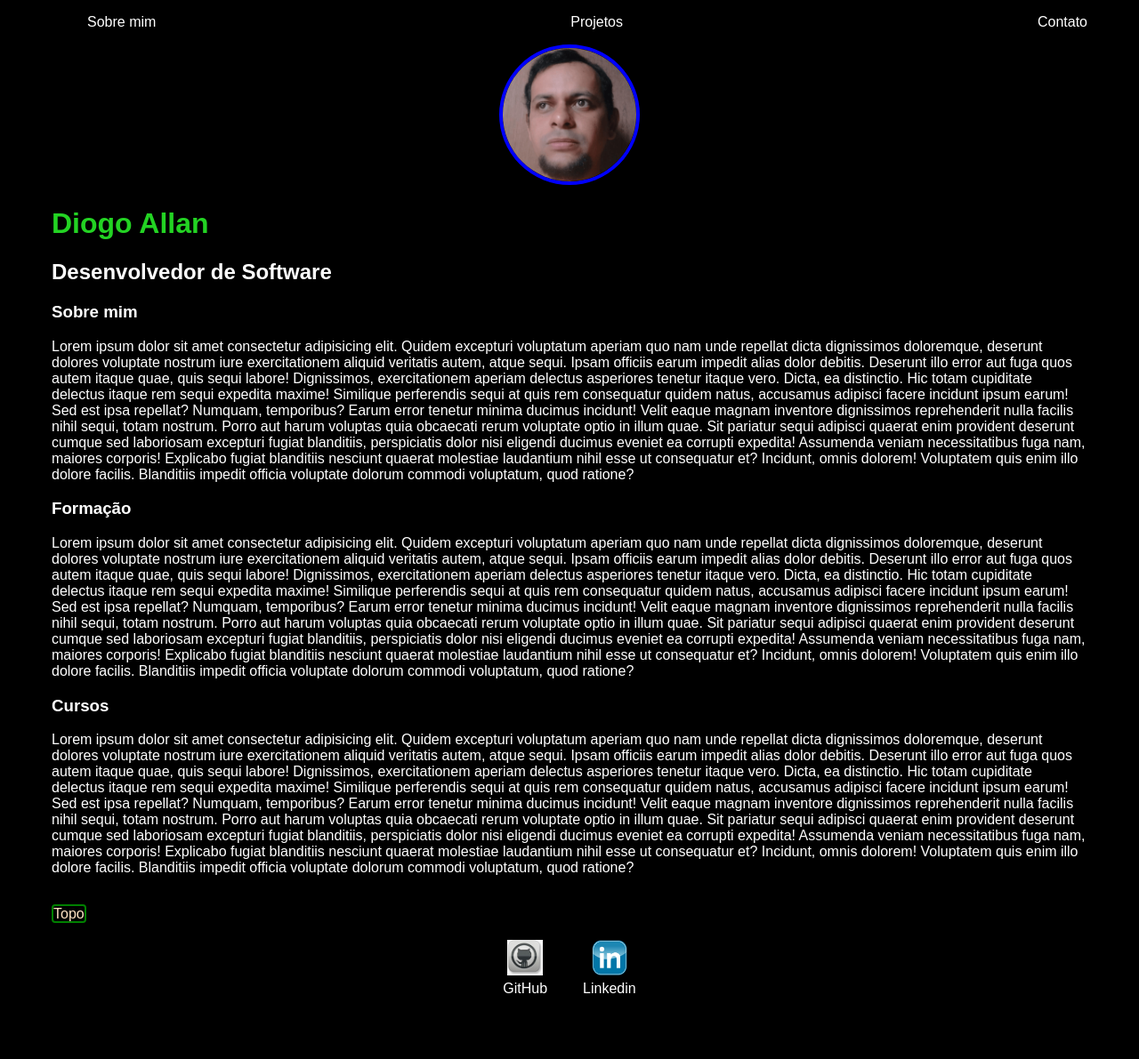
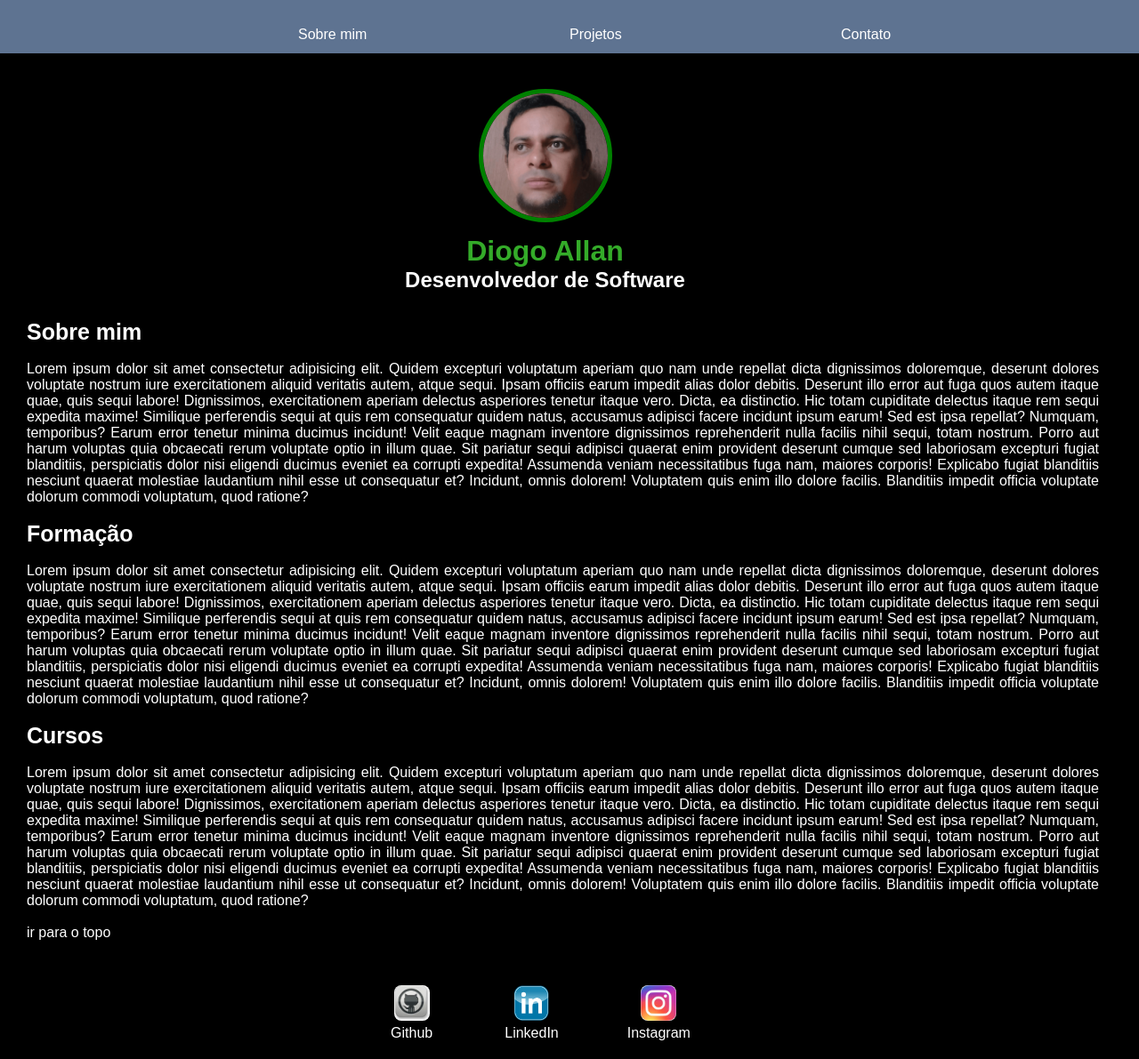
Before and after one commit to diogoallanoficial/pequeno-site, a plain HTML site: page index.html in a window 1280 px wide. Shown: the whole page at 89% size. Before the commit the page ends 1165 px from the top, so only its background shows below. Drawn offline with Linux system fonts and the light colour scheme.

Commit message:
melhorei o css

```diff
--- a/css/style.css
+++ /dev/null
@@ -1,72 +0,0 @@
-body {
-    color: white;
-    background-color: black;
-    font-family: Arial, Helvetica, sans-serif;
-    padding: 0px 50px;
-}
-
-
- /* botões sobre mim, projetos , contatos */
-.container-ul {
-    display: flex;
-    justify-content: space-between;
-    list-style-type: none;
-    align-items: center;
-
-}
-
-a {
-    color: white;
-    text-decoration: none;
-}
-
-nav a:hover {
-    color: greenyellow;
-}
-
-
-/* Titulo (nome) e h2 (titulo) */
-header h1 {
-    color:  rgb(35, 211, 35);
-}
-/* foto inicio */
-header img {
-    width: 150px;
-    height: 150px;
-    border-radius: 50%;
-    border: 4px solid blue;
-    justify-content: center;
-}
-
-.img-div {
- text-align: center;
-}
-
-footer img {
-    width: 40px;
-    height: 40px;
-}
-
-footer {
-    display: flex;
-    justify-content: center;
-}
-
-footer a {
-    margin: 20px;
-    text-align: center;
-}
-
-footer p {
-    margin-top: 2px;
-}
-
-.botao-topo {
-    color: bisque;
-    border: 2px solid green;
-    border-radius: 4px;
-}
-
-.botao-topo:hover {
-    background: rgb(4, 35, 46);
-}
--- /dev/null
+++ b/css/style2.css
@@ -0,0 +1,173 @@
+* {
+    margin: 0;
+    padding: 0;
+    box-sizing: border-box;
+}
+
+body {
+    color: white;
+    background-color: black;
+    font-family: Arial, Helvetica, sans-serif;
+    margin-right: 55px;
+}
+
+.nav-bar {
+    width: 100%;
+    padding: 30px;
+    background-color: rgb(94, 115, 145);
+    display: flex;
+    justify-content: space-evenly;
+    list-style-type: none;
+    position: fixed;
+
+}
+
+a.btn-sobremim {
+    color: white;
+    text-decoration: none;
+    position: fixed;
+}
+
+a.btn-sobremim:hover {
+    color: aquamarine;
+}
+
+a.btn-project {
+    color: white;
+    text-decoration: none;
+    position: fixed;
+}
+
+a.btn-project:hover {
+    color: aquamarine;
+}
+
+a.btn-contact {
+    color: white;
+    text-decoration: none;
+    position: fixed;
+}
+
+a.btn-contact:hover {
+    color: aquamarine;
+}
+
+header img {
+    width: 150px;
+    height: 150px;
+    border-radius: 50%;
+    border: 5px solid green;
+    justify-content: center;
+    margin: 100px
+}
+
+.img-div {
+    text-align: center;
+}
+
+.container-main {
+    color: white;
+    margin: 20px;
+    height: 100%;
+    width: 100%;
+    padding: 10px;
+    font-size: 16px;
+    text-align: justify;
+}
+
+header h1 {
+    color: rgb(52, 171, 41);
+    text-align: center;
+    margin-top: -90px;
+}
+
+h2 {
+    text-align: center;
+}
+
+h3 {
+    font-size: 25px;
+
+}
+/* botao voltar para o topo */
+
+a.btn-top {
+    color: white;
+    text-decoration: none;
+
+}
+
+a.btn-top:hover {
+    color: aquamarine;
+}
+
+footer img {
+    width: 40px;
+    height: 40px;
+}
+
+footer {
+    display: flex;
+    justify-content: center;
+    text-decoration: none;
+}
+
+footer a {
+    margin: 20px;
+    text-align: center;
+}
+
+
+.img-git {
+    border-radius: 8px;
+    margin-right: 10px;
+}
+
+.img-linkd {
+    margin-left: 10px;
+}
+
+.img-insta {
+    margin-left: 2px;
+    border-radius: 8px;
+    text-align: center;
+}
+
+.img-p1 {
+text-align: center;
+text-decoration: none;
+color: #ffffff;
+margin-right: 15px;
+}
+
+.img-p2 {
+    margin-left: 15px;
+    text-align: center;
+    text-decoration: none;
+    color: #ffffff;
+}
+
+.img-p3 {
+    margin-left: 15px;
+    text-align: center;
+    color: #ffffff;
+    text-decoration: none;
+}
+/* botões para os links, Git, Linkd, insta */
+.btn-p1 {
+    margin-top: 1px;
+    margin-left: 10px;
+    padding-right: 20px;
+}
+
+.btn-p2 {
+    margin-top: 1px;
+    margin-left: 31px;
+    padding-right: 20px;
+}
+
+.btn-p3 {
+    margin-top: 1px;
+    margin-left: 22px;
+    padding-right: 20px;
+}
--- a/index.html
+++ b/index.html
@@ -1,28 +1,33 @@
 <!DOCTYPE html>
 <html lang="pt-br">
+
 <head>
     <meta charset="UTF-8">
     <meta name="viewport" content="width=device-width, initial-scale=1.0">
     <title>Portifólio</title>
-    <link rel="stylesheet" href="./css/style.css">
+    <link rel="stylesheet" href="./css/style2.css">
 </head>
+
 <body>
-    <div class="container-body">
-    <nav class="container-position">
-        <ul class="container-ul">
+
+        <nav>
+
+            <ul class="nav-bar">
                 <li>
-                <a class="buttom1" href="./index.html">Sobre mim</a>
+                    <a class="btn-sobremim" href="./index.html">Sobre mim</a>
                 </li>
 
                 <li>
-                <a class="buttom2" href="./project.html">Projetos</a>
+                    <a class="btn-project" href="./project.html">Projetos</a>
                 </li>
 
                 <li>
-                <a class="buttom3" href="./contact.html">Contato</a>
+                    <a class="btn-contact" href="./contact.html">Contato</a>
                 </li>
             </ul>
         </nav>
+
+    <div class="container-body">
         <header>
             <div class="img-div">
                 <img src="./image/minha foto.png" alt="minha foto">
@@ -31,54 +36,97 @@
             <h2>Desenvolvedor de Software</h2>
         </header>
 
-    <main>
+        <main class="container-main">
             <section>
-            <h3>Sobre mim</h3>
+                <h3>Sobre mim</h3><br>
                 <p>
-                Lorem ipsum dolor sit amet consectetur adipisicing elit. Quidem excepturi voluptatum aperiam quo nam unde repellat dicta dignissimos doloremque, deserunt dolores voluptate nostrum iure exercitationem aliquid veritatis autem, atque sequi.
-                Ipsam officiis earum impedit alias dolor debitis. Deserunt illo error aut fuga quos autem itaque quae, quis sequi labore! Dignissimos, exercitationem aperiam delectus asperiores tenetur itaque vero. Dicta, ea distinctio.
-                Hic totam cupiditate delectus itaque rem sequi expedita maxime! Similique perferendis sequi at quis rem consequatur quidem natus, accusamus adipisci facere incidunt ipsum earum! Sed est ipsa repellat? Numquam, temporibus?
-                Earum error tenetur minima ducimus incidunt! Velit eaque magnam inventore dignissimos reprehenderit nulla facilis nihil sequi, totam nostrum. Porro aut harum voluptas quia obcaecati rerum voluptate optio in illum quae.
-                Sit pariatur sequi adipisci quaerat enim provident deserunt cumque sed laboriosam excepturi fugiat blanditiis, perspiciatis dolor nisi eligendi ducimus eveniet ea corrupti expedita! Assumenda veniam necessitatibus fuga nam, maiores corporis!
-                Explicabo fugiat blanditiis nesciunt quaerat molestiae laudantium nihil esse ut consequatur et? Incidunt, omnis dolorem! Voluptatem quis enim illo dolore facilis. Blanditiis impedit officia voluptate dolorum commodi voluptatum, quod ratione?
-            </p>
+                    Lorem ipsum dolor sit amet consectetur adipisicing elit. Quidem excepturi voluptatum aperiam quo nam
+                    unde repellat dicta dignissimos doloremque, deserunt dolores voluptate nostrum iure exercitationem
+                    aliquid veritatis autem, atque sequi.
+                    Ipsam officiis earum impedit alias dolor debitis. Deserunt illo error aut fuga quos autem itaque
+                    quae, quis sequi labore! Dignissimos, exercitationem aperiam delectus asperiores tenetur itaque
+                    vero. Dicta, ea distinctio.
+                    Hic totam cupiditate delectus itaque rem sequi expedita maxime! Similique perferendis sequi at quis
+                    rem consequatur quidem natus, accusamus adipisci facere incidunt ipsum earum! Sed est ipsa repellat?
+                    Numquam, temporibus?
+                    Earum error tenetur minima ducimus incidunt! Velit eaque magnam inventore dignissimos reprehenderit
+                    nulla facilis nihil sequi, totam nostrum. Porro aut harum voluptas quia obcaecati rerum voluptate
+                    optio in illum quae.
+                    Sit pariatur sequi adipisci quaerat enim provident deserunt cumque sed laboriosam excepturi fugiat
+                    blanditiis, perspiciatis dolor nisi eligendi ducimus eveniet ea corrupti expedita! Assumenda veniam
+                    necessitatibus fuga nam, maiores corporis!
+                    Explicabo fugiat blanditiis nesciunt quaerat molestiae laudantium nihil esse ut consequatur et?
+                    Incidunt, omnis dolorem! Voluptatem quis enim illo dolore facilis. Blanditiis impedit officia
+                    voluptate dolorum commodi voluptatum, quod ratione?
+                </p><br>
 
-            <h3>Formação</h3>
+                <h3>Formação</h3><br>
                 <p>
-                Lorem ipsum dolor sit amet consectetur adipisicing elit. Quidem excepturi voluptatum aperiam quo nam unde repellat dicta dignissimos doloremque, deserunt dolores voluptate nostrum iure exercitationem aliquid veritatis autem, atque sequi.
-                Ipsam officiis earum impedit alias dolor debitis. Deserunt illo error aut fuga quos autem itaque quae, quis sequi labore! Dignissimos, exercitationem aperiam delectus asperiores tenetur itaque vero. Dicta, ea distinctio.
-                Hic totam cupiditate delectus itaque rem sequi expedita maxime! Similique perferendis sequi at quis rem consequatur quidem natus, accusamus adipisci facere incidunt ipsum earum! Sed est ipsa repellat? Numquam, temporibus?
-                Earum error tenetur minima ducimus incidunt! Velit eaque magnam inventore dignissimos reprehenderit nulla facilis nihil sequi, totam nostrum. Porro aut harum voluptas quia obcaecati rerum voluptate optio in illum quae.
-                Sit pariatur sequi adipisci quaerat enim provident deserunt cumque sed laboriosam excepturi fugiat blanditiis, perspiciatis dolor nisi eligendi ducimus eveniet ea corrupti expedita! Assumenda veniam necessitatibus fuga nam, maiores corporis!
-                Explicabo fugiat blanditiis nesciunt quaerat molestiae laudantium nihil esse ut consequatur et? Incidunt, omnis dolorem! Voluptatem quis enim illo dolore facilis. Blanditiis impedit officia voluptate dolorum commodi voluptatum, quod ratione?
-            </p>
+                    Lorem ipsum dolor sit amet consectetur adipisicing elit. Quidem excepturi voluptatum aperiam quo nam
+                    unde repellat dicta dignissimos doloremque, deserunt dolores voluptate nostrum iure exercitationem
+                    aliquid veritatis autem, atque sequi.
+                    Ipsam officiis earum impedit alias dolor debitis. Deserunt illo error aut fuga quos autem itaque
+                    quae, quis sequi labore! Dignissimos, exercitationem aperiam delectus asperiores tenetur itaque
+                    vero. Dicta, ea distinctio.
+                    Hic totam cupiditate delectus itaque rem sequi expedita maxime! Similique perferendis sequi at quis
+                    rem consequatur quidem natus, accusamus adipisci facere incidunt ipsum earum! Sed est ipsa repellat?
+                    Numquam, temporibus?
+                    Earum error tenetur minima ducimus incidunt! Velit eaque magnam inventore dignissimos reprehenderit
+                    nulla facilis nihil sequi, totam nostrum. Porro aut harum voluptas quia obcaecati rerum voluptate
+                    optio in illum quae.
+                    Sit pariatur sequi adipisci quaerat enim provident deserunt cumque sed laboriosam excepturi fugiat
+                    blanditiis, perspiciatis dolor nisi eligendi ducimus eveniet ea corrupti expedita! Assumenda veniam
+                    necessitatibus fuga nam, maiores corporis!
+                    Explicabo fugiat blanditiis nesciunt quaerat molestiae laudantium nihil esse ut consequatur et?
+                    Incidunt, omnis dolorem! Voluptatem quis enim illo dolore facilis. Blanditiis impedit officia
+                    voluptate dolorum commodi voluptatum, quod ratione?
+                </p><br>
 
-            <h3>Cursos</h3>
+                <h3>Cursos</h3><br>
                 <p>
-                Lorem ipsum dolor sit amet consectetur adipisicing elit. Quidem excepturi voluptatum aperiam quo nam unde repellat dicta dignissimos doloremque, deserunt dolores voluptate nostrum iure exercitationem aliquid veritatis autem, atque sequi.
-                Ipsam officiis earum impedit alias dolor debitis. Deserunt illo error aut fuga quos autem itaque quae, quis sequi labore! Dignissimos, exercitationem aperiam delectus asperiores tenetur itaque vero. Dicta, ea distinctio.
-                Hic totam cupiditate delectus itaque rem sequi expedita maxime! Similique perferendis sequi at quis rem consequatur quidem natus, accusamus adipisci facere incidunt ipsum earum! Sed est ipsa repellat? Numquam, temporibus?
-                Earum error tenetur minima ducimus incidunt! Velit eaque magnam inventore dignissimos reprehenderit nulla facilis nihil sequi, totam nostrum. Porro aut harum voluptas quia obcaecati rerum voluptate optio in illum quae.
-                Sit pariatur sequi adipisci quaerat enim provident deserunt cumque sed laboriosam excepturi fugiat blanditiis, perspiciatis dolor nisi eligendi ducimus eveniet ea corrupti expedita! Assumenda veniam necessitatibus fuga nam, maiores corporis!
-                Explicabo fugiat blanditiis nesciunt quaerat molestiae laudantium nihil esse ut consequatur et? Incidunt, omnis dolorem! Voluptatem quis enim illo dolore facilis. Blanditiis impedit officia voluptate dolorum commodi voluptatum, quod ratione?
+                    Lorem ipsum dolor sit amet consectetur adipisicing elit. Quidem excepturi voluptatum aperiam quo nam
+                    unde repellat dicta dignissimos doloremque, deserunt dolores voluptate nostrum iure exercitationem
+                    aliquid veritatis autem, atque sequi.
+                    Ipsam officiis earum impedit alias dolor debitis. Deserunt illo error aut fuga quos autem itaque
+                    quae, quis sequi labore! Dignissimos, exercitationem aperiam delectus asperiores tenetur itaque
+                    vero. Dicta, ea distinctio.
+                    Hic totam cupiditate delectus itaque rem sequi expedita maxime! Similique perferendis sequi at quis
+                    rem consequatur quidem natus, accusamus adipisci facere incidunt ipsum earum! Sed est ipsa repellat?
+                    Numquam, temporibus?
+                    Earum error tenetur minima ducimus incidunt! Velit eaque magnam inventore dignissimos reprehenderit
+                    nulla facilis nihil sequi, totam nostrum. Porro aut harum voluptas quia obcaecati rerum voluptate
+                    optio in illum quae.
+                    Sit pariatur sequi adipisci quaerat enim provident deserunt cumque sed laboriosam excepturi fugiat
+                    blanditiis, perspiciatis dolor nisi eligendi ducimus eveniet ea corrupti expedita! Assumenda veniam
+                    necessitatibus fuga nam, maiores corporis!
+                    Explicabo fugiat blanditiis nesciunt quaerat molestiae laudantium nihil esse ut consequatur et?
+                    Incidunt, omnis dolorem! Voluptatem quis enim illo dolore facilis. Blanditiis impedit officia
+                    voluptate dolorum commodi voluptatum, quod ratione?
                 </p>
             </section><br>
-        <a class="botao-topo" href="#">Topo</a>
+
+             <a class="btn-top" href="#">ir para o topo</a>
 
         </main>
 
         <footer>
-        <a href="https://github.com/diogoallanoficial" target="_blank" rel="noopener noreferrer">
-            <img src="./image/gitimg.jfif" alt="github">
-            <p>GitHub</p>
+            <a class="img-p1" href="https://github.com/diogoallanoficial" target="_blank" rel="noopener noreferrer">
+                <img class="img-git" src="./image/gitimg.jfif" alt="github">
+                <p class="btn-p1">Github</p>
             </a>
-        <a href="https://www.linkedin.com/feed/" target="_blank" rel="noopener noreferrer">
-            <img src="./image/linkdln.png" alt="">
-            <p>Linkedin</p>
+            <a class="img-p2" href="https://www.linkedin.com/feed/" target="_blank" rel="noopener noreferrer">
+                <img class="img-linkd" src="./image/linkdln.png" alt="LinkedIn ">
+                <p class="btn-p2">LinkedIn </p>
+            </a>
+
+            <a class="img-p3" href="https://www.linkedin.com/feed/" target="_blank" rel="noopener noreferrer">
+                <img class="img-insta" src="./image/insta.jfif" alt="Instagram ">
+                <p class="btn-p3">Instagram</p>
             </a>
 
         </footer>
     </div>
 
 </body>
+
 </html>
```
Also changed, not shown: cabecalho.webp (added), image/cabecalho.jpeg (added), image/insta.jfif (added). Lines whose indentation alone changed are shown as unchanged.
